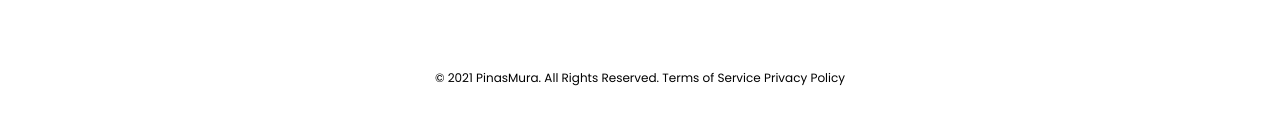
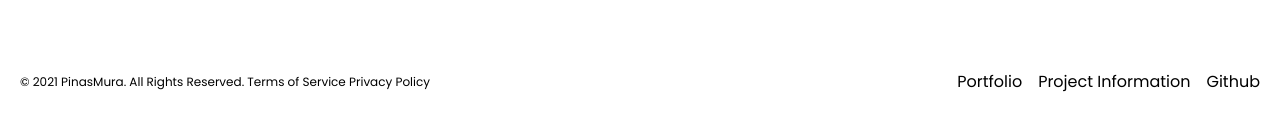
Before and after one commit to wilhelmusolejr/PinasMura, a React (Vite) app in the folder frontend/: page / in a window 1280 px wide. Shown: the part 3169-3299 px from the top of the page. Built offline with nearby package versions, Linux system fonts and the light colour scheme; no server answers.

Commit message:
add links in footer

```diff
--- a/frontend/src/components/Footer.jsx
+++ b/frontend/src/components/Footer.jsx
@@ -1,11 +1,26 @@
+const portfolio = import.meta.env.VITE_SOCIAL_PORTFOLIO;
+const project_informaton = import.meta.env.VITE_SOCIAL_PROJECT_INFORMATION;
+const github = import.meta.env.VITE_SOCIAL_GITHUB;
+
 export default function Footer() {
   return (
     <footer>
-      <div className="container mx-auto mt-60 px-5 pb-10">
+      <div className="container mx-auto mt-60 flex items-center justify-between gap-3 px-5 pb-10">
         <p className="text-center text-xs">
           {`© 2021 PinasMura. All Rights Reserved. Terms of Service Privacy
           Policy`}
         </p>
+        <div className="flex gap-4">
+          <a target="_blank" href={portfolio}>
+            Portfolio
+          </a>
+          <a target="_blank" href={project_informaton}>
+            Project Information
+          </a>
+          <a target="_blank" href={github}>
+            Github
+          </a>
+        </div>
       </div>
     </footer>
   );
--- a/frontend/src/pages/Home.jsx
+++ b/frontend/src/pages/Home.jsx
@@ -1,6 +1,3 @@
-// function
-import { stringCutter } from "../utils/function.jsx";
-
 // library
 import { useEffect, useState } from "react";
 
```
